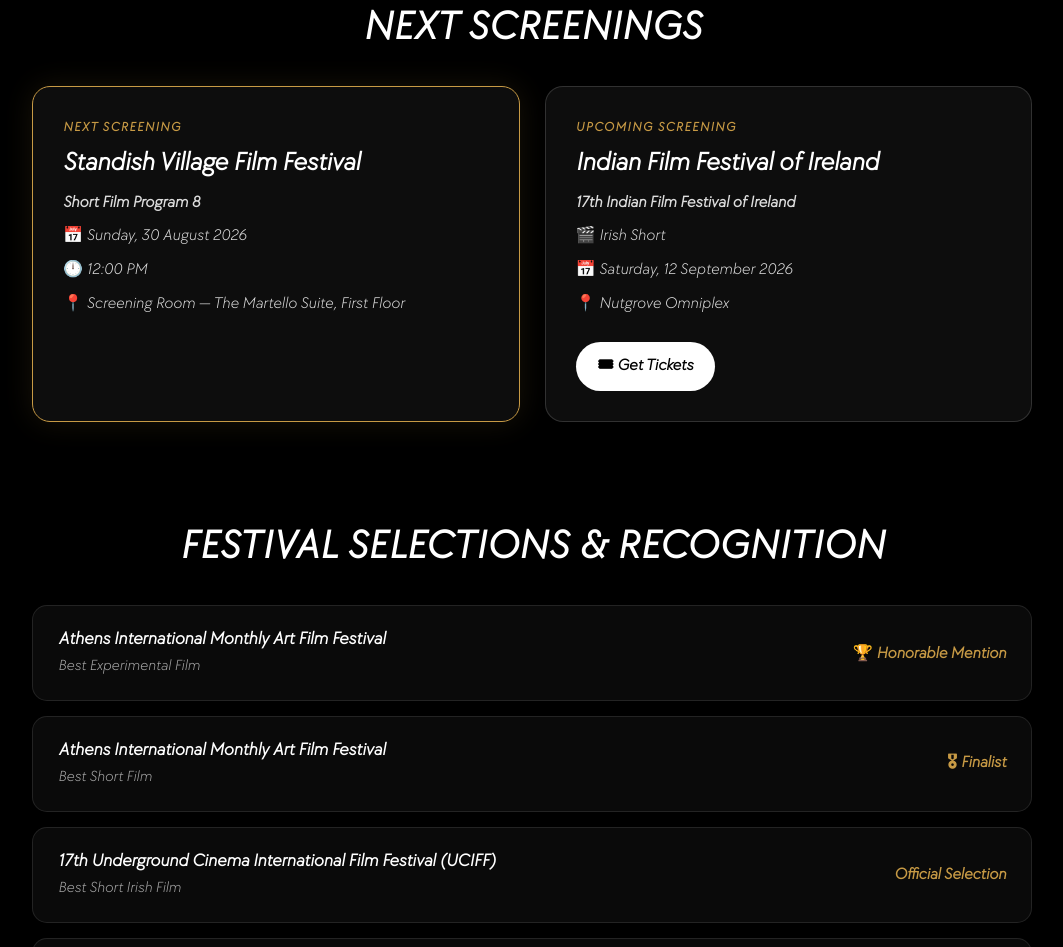
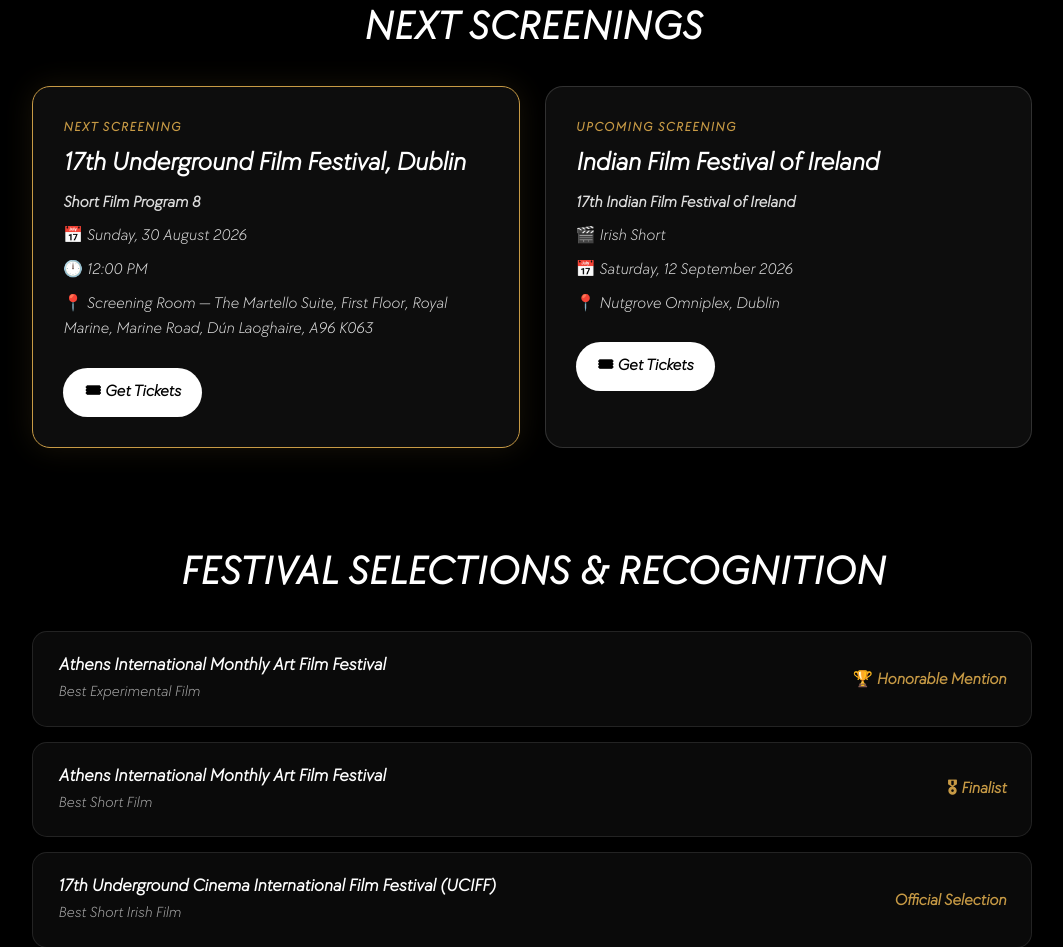
Before and after one commit to filmmaker-vivek/dreamlogproductions.com, a plain HTML site: page films/sheee.html in a window 1280 px wide. Shown: the part 1018-1965 px from the top of the page, without its empty margins (108-1171 px from the left). Drawn offline with Linux system fonts and the light colour scheme.

Commit message:
Update sheee.html

```diff
--- a/films/sheee.html
+++ b/films/sheee.html
@@ -503,7 +503,7 @@
 
         <span class="screening-label">Next Screening</span>
 
-        <h3>Standish Village Film Festival</h3>
+        <h3>17th Underground Film Festival, Dublin</h3>
 
         <p>
           <strong>Short Film Program 8</strong>
@@ -518,8 +518,15 @@
         </p>
 
         <p>
-          📍 Screening Room — The Martello Suite, First Floor
+          📍 Screening Room — The Martello Suite, First Floor, Royal Marine, Marine Road, Dún Laoghaire, A96 K063
         </p>
+
+         <a
+          href="https://www.underground-cinema.com/event-details/short-program-8-2"
+          target="_blank"
+          class="ticket-btn">
+          🎟 Get Tickets
+        </a>
 
       </div>
 
@@ -545,7 +552,7 @@
         </p>
 
         <p>
-          📍 Nutgrove Omniplex
+          📍 Nutgrove Omniplex, Dublin
         </p>
 
         <a
```
